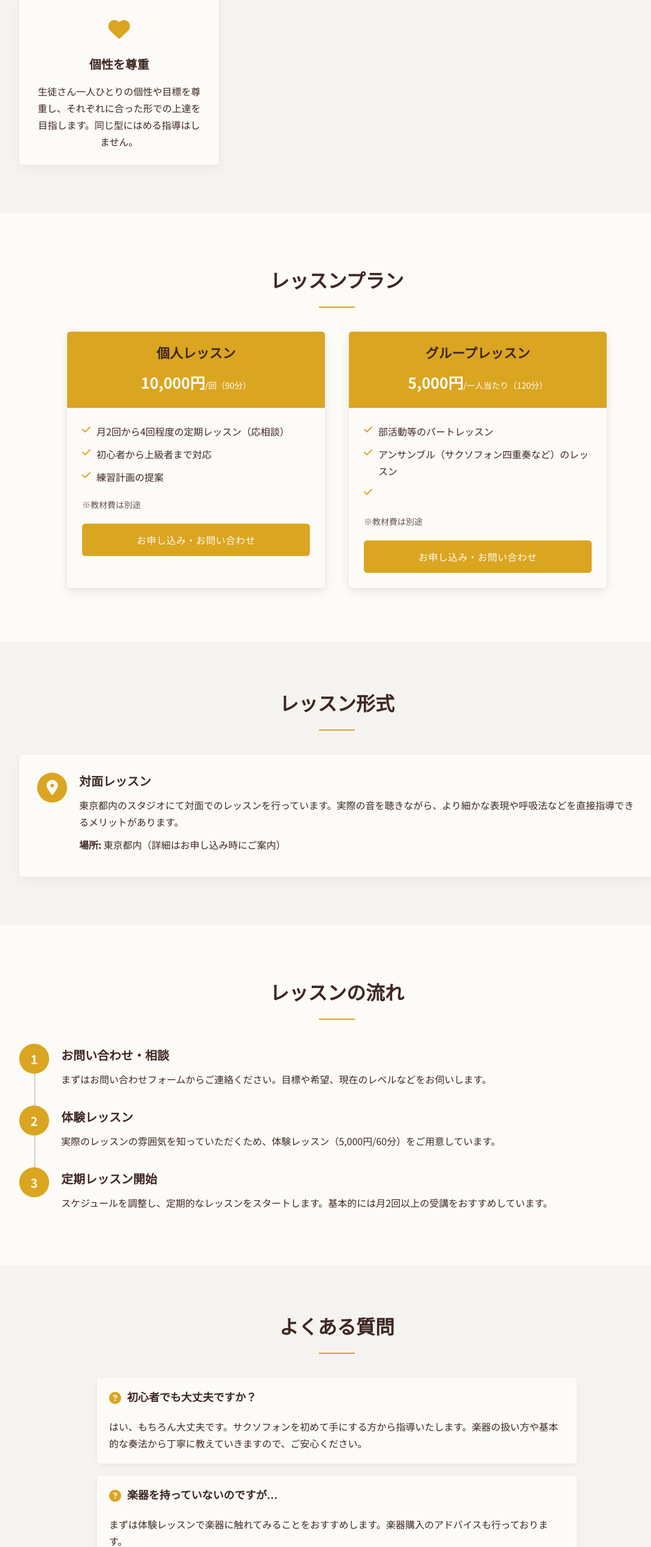
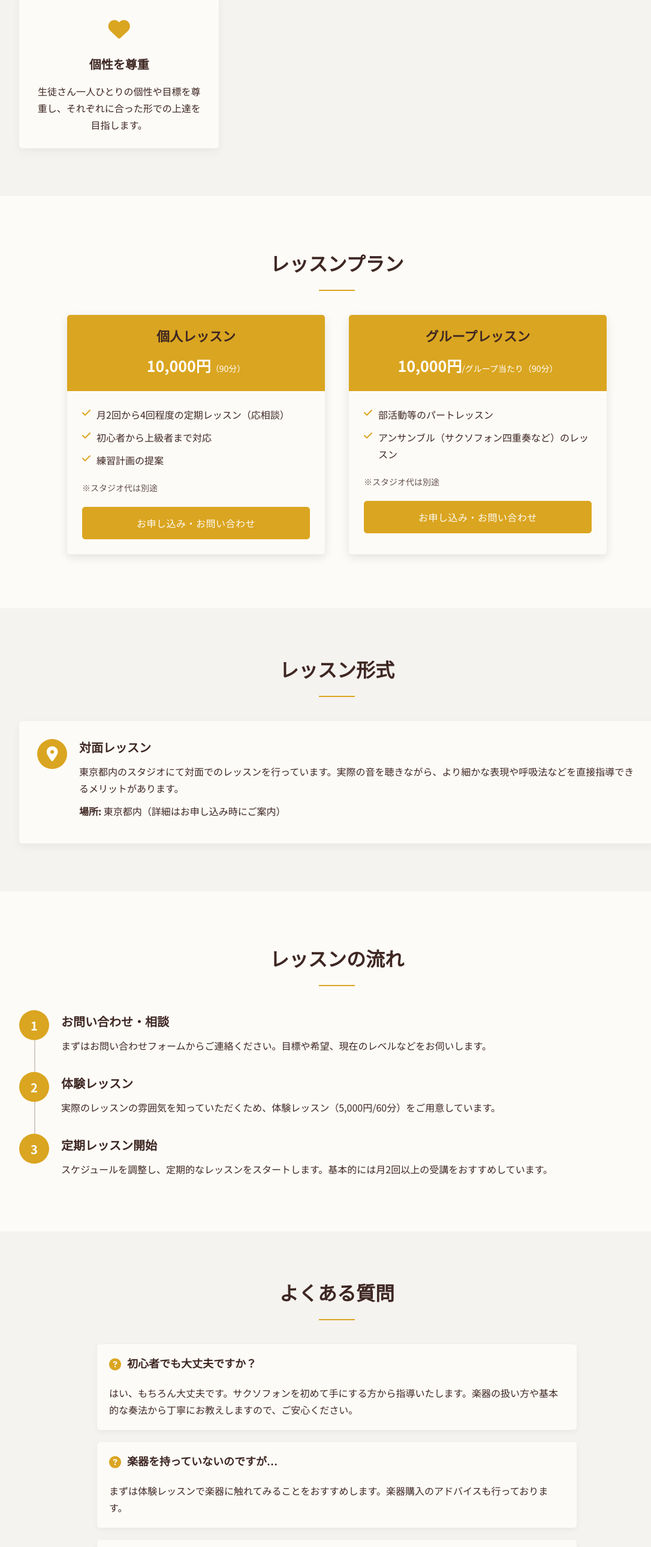
Before and after one commit to AkrMcmr/kasahara-web, a website: page lessons.html in a window 1280 px wide. Shown: the part 1224-3803 px from the top of the page at 60% size, without its empty margins (78-1164 px from the left). Drawn offline with Linux system fonts and the light colour scheme.

Commit message:
レッスンの文言を変更

```diff
--- a/lessons.html
+++ b/lessons.html
@@ -73,7 +73,7 @@
               <i class="fas fa-heart"></i>
             </div>
             <h4>個性を尊重</h4>
-            <p>生徒さん一人ひとりの個性や目標を尊重し、それぞれに合った形での上達を目指します。同じ型にはめる指導はしません。</p>
+            <p>生徒さん一人ひとりの個性や目標を尊重し、それぞれに合った形での上達を目指します。</p>
           </div>
         </div>
       </div>
@@ -86,7 +86,7 @@
           <div class="plan-card fade-in delay-100">
             <div class="plan-header">
               <h4 class="plan-title">個人レッスン</h4>
-              <p class="plan-price">10,000円<span>/回（90分）</span></p>
+              <p class="plan-price">10,000円<span>（90分）</span></p>
             </div>
             <div class="plan-content">
               <ul class="plan-details">
@@ -94,22 +94,21 @@
                 <li><i class="fas fa-check"></i> 初心者から上級者まで対応</li>
                 <li><i class="fas fa-check"></i> 練習計画の提案</li>
               </ul>
-              <p>※教材費は別途</p>
+              <p>※スタジオ代は別途</p>
               <a href="contact.html" class="btn btn-primary">お申し込み・お問い合わせ</a>
             </div>
           </div>
           <div class="plan-card fade-in delay-200">
             <div class="plan-header">
               <h4 class="plan-title">グループレッスン</h4>
-              <p class="plan-price">5,000円<span>/一人当たり（120分）</span></p>
+              <p class="plan-price">10,000円<span>/グループ当たり（90分）</span></p>
             </div>
             <div class="plan-content">
               <ul class="plan-details">
                 <li><i class="fas fa-check"></i> 部活動等のパートレッスン</li>
                 <li><i class="fas fa-check"></i> アンサンブル（サクソフォン四重奏など）のレッスン</li>
-                <li><i class="fas fa-check"></i> &nbsp;</li>
               </ul>
-              <p>※教材費は別途</p>
+              <p>※スタジオ代は別途</p>
               <a href="contact.html" class="btn btn-primary">お申し込み・お問い合わせ</a>
             </div>
           </div>
@@ -171,7 +170,7 @@
           <div class="faq-item fade-in delay-100">
             <h4 class="faq-question"><i class="fas fa-question-circle"></i> 初心者でも大丈夫ですか？</h4>
             <div class="faq-answer">
-              <p>はい、もちろん大丈夫です。サクソフォンを初めて手にする方から指導いたします。楽器の扱い方や基本的な奏法から丁寧に教えていきますので、ご安心ください。</p>
+              <p>はい、もちろん大丈夫です。サクソフォンを初めて手にする方から指導いたします。楽器の扱い方や基本的な奏法から丁寧にお教えしますので、ご安心ください。</p>
             </div>
           </div>
           <div class="faq-item fade-in delay-200">
@@ -181,7 +180,7 @@
             </div>
           </div>
           <div class="faq-item fade-in delay-300">
-            <h4 class="faq-question"><i class="fas fa-question-circle"></i> 大人からの始めでも上達しますか？</h4>
+            <h4 class="faq-question"><i class="fas fa-question-circle"></i> 大人から始めても上達しますか？</h4>
             <div class="faq-answer">
               <p>もちろん上達します。大人の生徒さんは理解力が高く、効率よく練習できる場合が多いです。仕事や家事の合間に少しずつでも、継続することで確実に上達していきます。</p>
             </div>
@@ -190,6 +189,12 @@
             <h4 class="faq-question"><i class="fas fa-question-circle"></i> どのくらいの頻度でレッスンを受けるべきですか？</h4>
             <div class="faq-answer">
               <p>上達を実感するためには、月に2回以上のレッスンをお勧めしています。ただし、ご予算やスケジュールに合わせて調整することも可能です。</p>
+            </div>
+          </div>
+          <div class="faq-item fade-in delay-400">
+            <h4 class="faq-question"><i class="fas fa-question-circle"></i> スタジオ代は別途必要ですか？</h4>
+            <div class="faq-answer">
+              <p>はい、別途スタジオ代が必要です。原則、2000円程度のスタジオをこちらで予約させていただきます。</p>
             </div>
           </div>
         </div>
```
